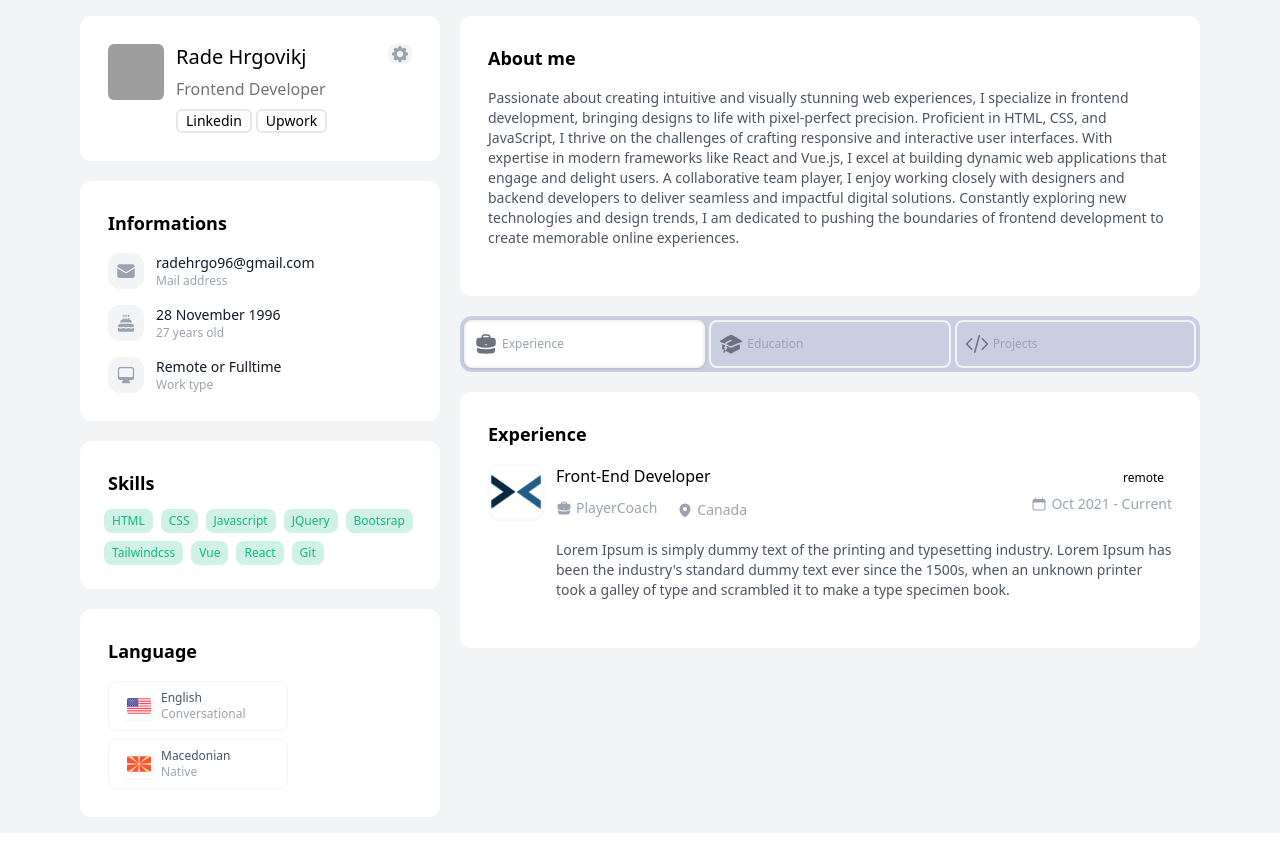
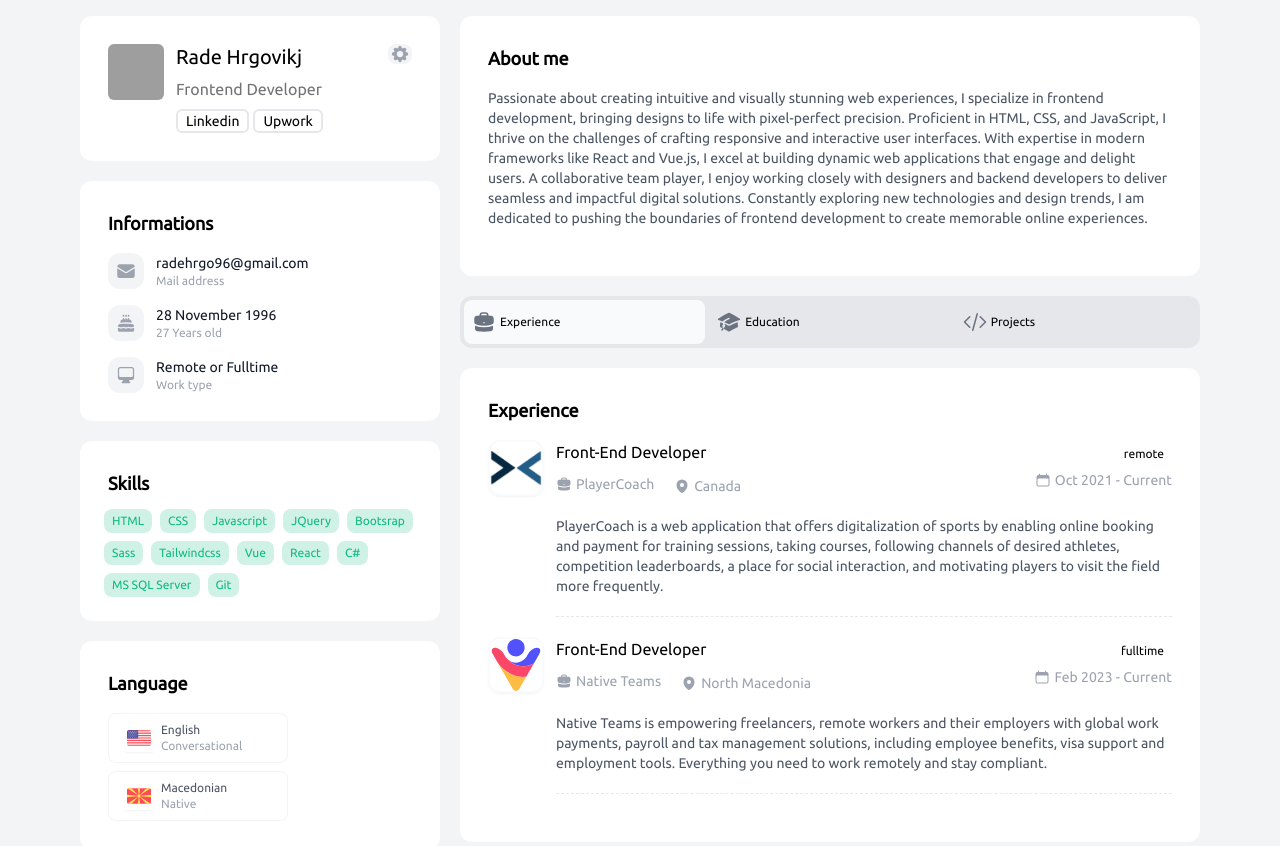
Before and after one commit to Rh96/cv-site, a Vue app: page / in a window 1280 px wide. Shown: the top 846 px of the page. Built offline with nearby package versions, Linux system fonts and the light colour scheme; grey boxes are pictures that could not be loaded.

Commit message:
custom and default font added plus minor changes on the site

```diff
--- a/index.html
+++ b/index.html
@@ -6,8 +6,8 @@
     <meta name="viewport" content="width=device-width, initial-scale=1.0">
     <title>Rade Resume Hub</title>
   </head>
-  <body>
-    <div id="app" class="bg-gray-100 dark:bg-slate-800"></div>
+  <body class="bg-gray-100 dark:bg-slate-800 font-ubuntu">
+    <div id="app"></div>
     <script type="module" src="/src/main.js"></script>
   </body>
 </html>
--- a/src/assets/main.css
+++ b/src/assets/main.css
@@ -10,3 +10,8 @@
     @apply inline-flex rounded-lg px-2 py-1 text-xs font-medium;
   }
 }
+
+@font-face {
+  font-family: 'Ubuntu Regular';
+  src: url("./fonts/Ubuntu-R.ttf");
+}
--- a/src/components/left-content/InformationsCard.vue
+++ b/src/components/left-content/InformationsCard.vue
@@ -1,5 +1,27 @@
 <script setup>
 import InformationContent from './components/informations/InformationContent.vue'
+
+function calculateAge(dateOfBirth) {
+  // Parse the date string
+  const [day, month, year] = dateOfBirth.split("-").map(Number);
+  const birthDate = new Date(year, month - 1, day); // month is 0-indexed
+
+  // Get today's date
+  const today = new Date();
+  let age = today.getFullYear() - birthDate.getFullYear();
+
+  // Check if birthday has not passed yet this year
+  const isBirthdayPassed =
+    today.getMonth() > birthDate.getMonth() ||
+    (today.getMonth() === birthDate.getMonth() && today.getDate() >= birthDate.getDate());
+
+  // If birthday has not passed, subtract 1 from the age
+  if (!isBirthdayPassed) {
+    age--;
+  }
+
+  return age;
+}
 
 </script>
 
@@ -11,7 +33,7 @@ import InformationContent from './components/informations/InformationContent.vue
             <!-- Email -->
             <InformationContent icon="EnvelopeIcon" content="radehrgo96@gmail.com" subText="Mail address" />
             <!-- Dob -->
-            <InformationContent icon="CakeIcon" content="28 November 1996" subText="27 years old" />
+            <InformationContent icon="CakeIcon" content="28 November 1996" :subText="calculateAge('28-11-1996') + ' ' + 'Years old'" />
             <!-- Work Type -->
             <InformationContent icon="ComputerDesktopIcon" content="Remote or Fulltime" subText="Work type" />
         </div>
--- a/src/components/left-content/SkillsCard.vue
+++ b/src/components/left-content/SkillsCard.vue
@@ -1,5 +1,5 @@
 <script setup>
-const skills = ['HTML', 'CSS', 'Javascript', 'JQuery', 'Bootsrap', 'Tailwindcss', 'Vue', 'React', 'Git']
+const skills = ['HTML', 'CSS', 'Javascript', 'JQuery', 'Bootsrap', 'Sass', 'Tailwindcss', 'Vue', 'React', 'C#', 'MS SQL Server', 'Git']
 </script>
 
 <template>
--- a/src/components/right-content/EducationCard.vue
+++ b/src/components/right-content/EducationCard.vue
@@ -60,7 +60,6 @@ const licensesList = [
                             </div>
                         </div>
                     </div>
-                    <div class="border-b border-dashed border-gray-200 dark:border-slate-600"></div>
                 </div>
             </div>
         </div>
--- a/src/components/right-content/ExperienceCard.vue
+++ b/src/components/right-content/ExperienceCard.vue
@@ -3,9 +3,11 @@
 import { BriefcaseIcon, MapPinIcon, CalendarIcon } from '@heroicons/vue/24/solid'
 // import PaginationTemplate from './components/PaginationTemplate.vue'
 import playercoachLogo from '@/assets/svg/playercoach.png'
+import nativeTeamsLogo from '@/assets/svg/native-teams.svg'
 
 const experienceList = [
-    { id: 1, jobPosition: 'Front-End Developer', companyName: 'PlayerCoach', companyLocation: 'Canada', jobType: 'remote', startJob: 'Oct 2021 - Current', companyAvatar: playercoachLogo, description: 'Lorem Ipsum is simply dummy text of the printing and typesetting industry. Lorem Ipsum has been the industry\'s standard dummy text ever since the 1500s, when an unknown printer took a galley of type and scrambled it to make a type specimen book.' }
+    { id: 1, jobPosition: 'Front-End Developer', companyName: 'PlayerCoach', companyLocation: 'Canada', jobType: 'remote', startJob: 'Oct 2021 - Current', companyAvatar: playercoachLogo, description: 'PlayerCoach is a web application that offers digitalization of sports by enabling online booking and payment for training sessions, taking courses, following channels of desired athletes, competition leaderboards, a place for social interaction, and motivating players to visit the field more frequently.' },
+    { id: 2, jobPosition: 'Front-End Developer', companyName: 'Native Teams', companyLocation: 'North Macedonia', jobType: 'fulltime', startJob: 'Feb 2023 - Current', companyAvatar: nativeTeamsLogo, description: 'Native Teams is empowering freelancers, remote workers and their employers with global work payments, payroll and tax management solutions, including employee benefits, visa support and employment tools. Everything you need to work remotely and stay compliant.' }
 ]
 
 // let currentPage = ref(1)
--- a/src/components/right-content/TabListCard.vue
+++ b/src/components/right-content/TabListCard.vue
@@ -16,7 +16,7 @@ const menuList = [
 <template>
     <div class="w-full px-2 space-y-5 sm:px-0">
         <TabGroup>
-            <TabList class="flex space-x-1 rounded-xl bg-blue-900/20 p-1">
+            <TabList class="flex space-x-1 rounded-xl bg-gray-200 p-1">
                 <Tab
                     v-for="menuItem in menuList"
                     as="template"
@@ -26,11 +26,10 @@ const menuList = [
                     <button
                         :class="[
                             'w-full rounded-lg py-2.5 text-sm font-medium leading-5',
-                            'ring-white/60 ring-offset-2 ring-offset-blue-400 focus:outline-none focus:ring-2',
-                            'inline-flex cursor-pointer items-center gap-1 rounded-lg border-2 border-gray-100 px-2 py-1.5 text-xs font-medium text-gray-400 hover:border-primary-500 hover:bg-primary-500 hover:text-white dark:border-night-700 dark:text-night-400 dark:hover:border-primary-500 dark:hover:bg-primary-500/20 dark:hover:text-primary-500',
+                            'inline-flex cursor-pointer items-center gap-1 rounded-lg px-2 py-1.5 text-xs font-medium',
                         selected
-                            ? 'bg-white text-blue-700 shadow'
-                            : 'text-blue-100 hover:bg-white/[0.12] hover:text-white',
+                            ? 'bg-gray-50 text-dark'
+                            : 'hover:bg-gray-50 hover:text-gray-400',
                         ]"
                     >
                         <HeroIcon :icon="menuItem.icon" class="hidden h-4 w-4 sm:block" />
--- a/tailwind.config.js
+++ b/tailwind.config.js
@@ -7,7 +7,7 @@ export default {
   theme: {
     extend: {
       fontFamily: {
-        roboto: ['Roboto', 'sans-serif'],
+        ubuntu: ['Ubuntu Regular', 'sans-serif'],
       }
     },
   },
```
Also changed, not shown: src/assets/fonts/Ubuntu-R.ttf (added), src/assets/svg/native-teams.svg (added), 1 other file (tests, documents, lock files or other folders). Lines whose indentation alone changed are shown as unchanged.
